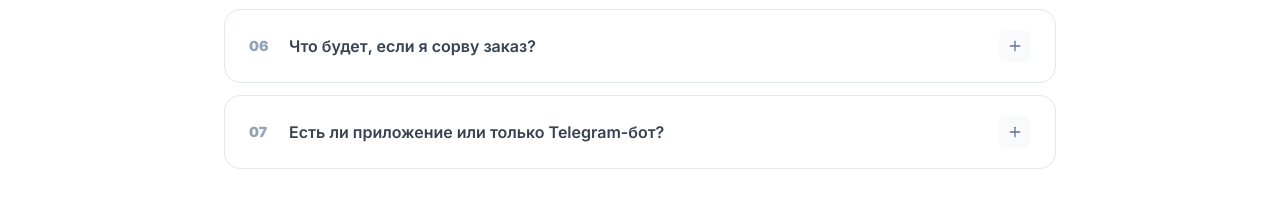
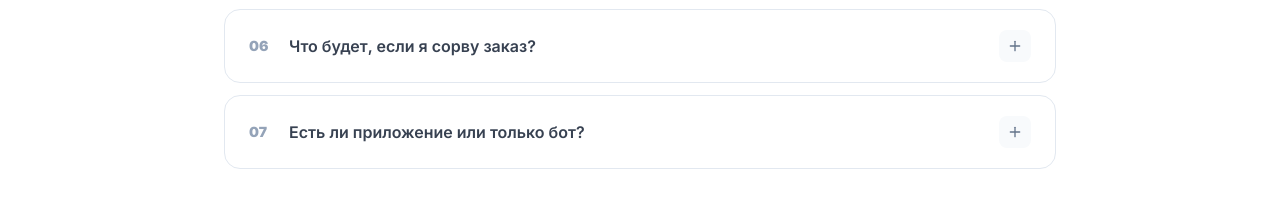
Before and after one commit to ArtemNech-eng/sfera888, a React (Vite) app in the folder artifacts/master-landing-v2/: page / in a window 1280 px wide. Shown: the part 9200-9410 px from the top of the page. Built offline with nearby package versions, Linux system fonts and the light colour scheme; no server answers.

Commit message:
faq: replace Telegram bot with Max messenger bot references

```diff
--- a/artifacts/master-landing-v2/src/components/FAQ.tsx
+++ b/artifacts/master-landing-v2/src/components/FAQ.tsx
@@ -28,8 +28,8 @@ const faqs = [
     a: 'Срывы заказов и пропажи с объекта ведут к заморозке аккаунта. Мы строим серьёзную платформу и дорожим репутацией у клиентов. Мастера, которые работают честно и качественно, всегда получают больше заказов от системы.',
   },
   {
-    q: 'Есть ли приложение или только Telegram-бот?',
-    a: 'Есть и бот (Max в Telegram), и полноценное мобильное приложение с лентой объектов, сметчиком и историей заказов. После регистрации через бота вы получаете доступ ко всему функционалу.',
+    q: 'Есть ли приложение или только бот?',
+    a: 'Есть полноценное мобильное приложение с лентой объектов, сметчиком и историей заказов. Дополнительно работает бот-помощник Max в мессенджере Max. После регистрации в приложении вы получаете доступ ко всему функционалу.',
   },
 ];
 
```
